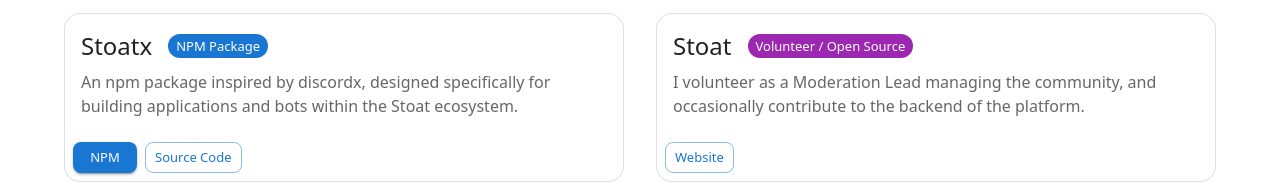
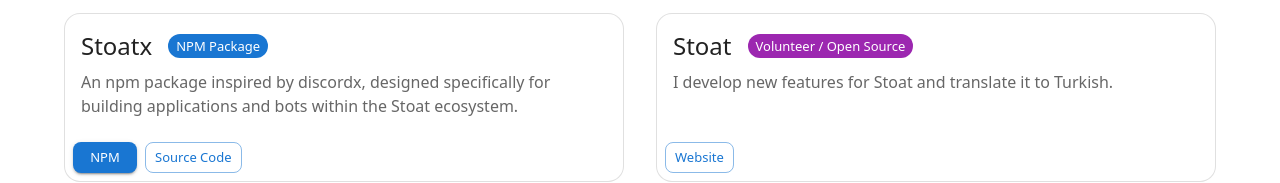
Before and after one commit to Arsabutispik/arsabutispik.github.io, a Next.js app: page / in a window 1280 px wide. Shown: the part 666-849 px from the top of the page. Built offline with nearby package versions, Linux system fonts and the light colour scheme; what @mui/material-nextjs would draw is missing.

Commit message:
Update Stoat role and description in projects.ts

```diff
--- a/src/app/projects/projects.ts
+++ b/src/app/projects/projects.ts
@@ -12,8 +12,8 @@
     },
     {
         title: 'Stoat',
-        role: 'Moderation Lead & Backend Contributor',
-        description: 'I volunteer as a Moderation Lead managing the community, and occasionally contribute to the backend of the platform.',
+        role: 'Backend & Frontend Contributor & Turkish Translation Maintainer',
+        description: 'I develop new features for Stoat and translate it to Turkish.',
         tag: 'Volunteer / Open Source',
         tagColor: 'secondary' as const,
         links: [
```
